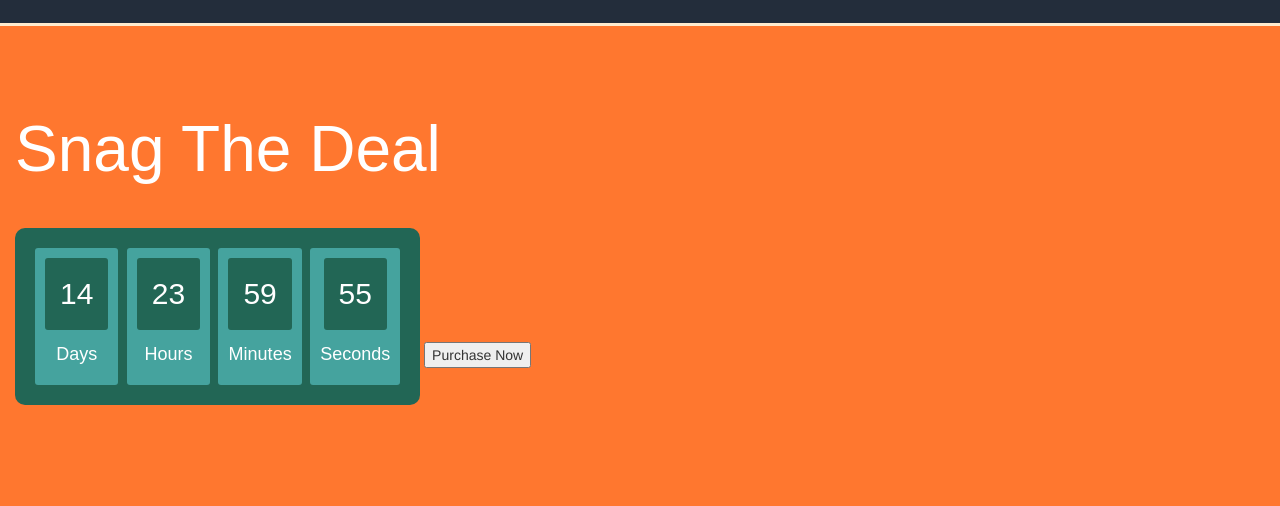
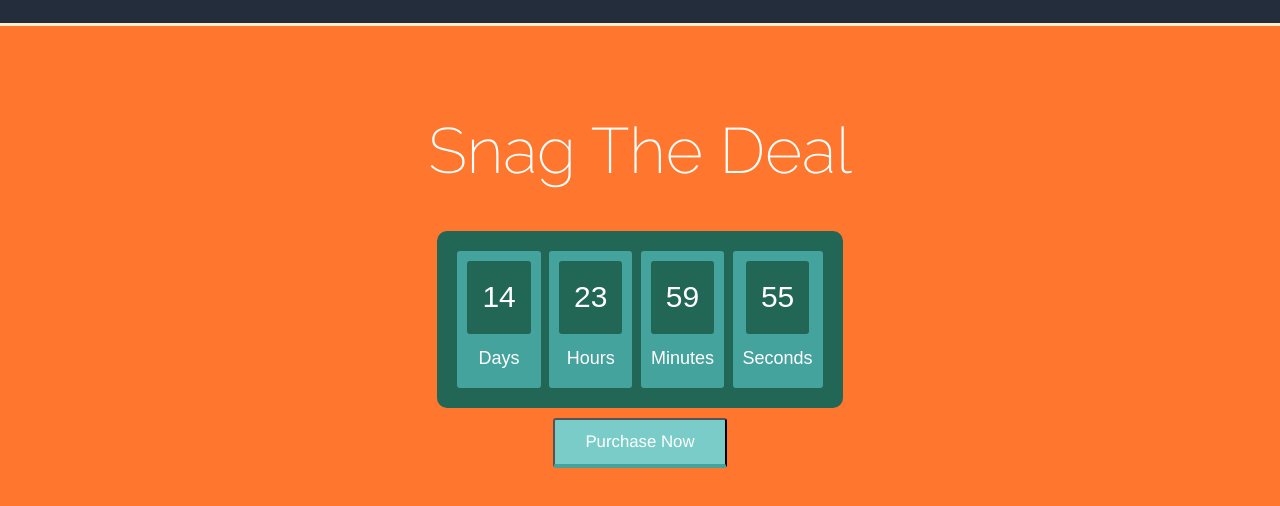
Before and after one commit to amose001/eMERGE_2016, a plain HTML site: page Snag/snag2.html in a window 1280 px wide. Shown: the part 66-572 px from the top of the page. Drawn offline with nearby package versions, Linux system fonts and the light colour scheme.

Commit message:
add final markup

```diff
--- a/Snag/snag2.html
+++ b/Snag/snag2.html
@@ -1,9 +1,12 @@
 <!DOCTYPE html>
 <html>
 <head>
+	<title>Snag - Deal Select</title>
 	<!-- For-Mobile-Apps -->
 	<meta name="viewport" content="width=device-width, initial-scale=1.0" />
 	<link href="https://maxcdn.bootstrapcdn.com/bootstrap/3.3.6/css/bootstrap.min.css" rel="stylesheet">
+	<link href='https://fonts.googleapis.com/css?family=Raleway:400,200|Josefin+Sans|Quicksand' rel='stylesheet' type='text/css'>
+
 
 	<!-- Style -->
 	<link href="css/stylesnag2.css" rel="stylesheet" type="text/css">
@@ -18,25 +21,20 @@
 			</div>
 	</nav>
 	<div class="container-fluid" id="main">
-
+		<div class="row text-center">
 			<h1>Snag The Deal</h1>
-     <div class="contact-form">
-	 <div class="signin">
-
+		</div>
+		<div class="row text-center">
 			<div id="clockdiv">
 				<div><span class="days"></span><div class="smalltext"><h4>Days</h4></div></div>
 				<div><span class="hours"></span><div class="smalltext"><h4>Hours</h4></div></div>
 				<div><span class="minutes"></span><div class="smalltext"><h4>Minutes</h4></div></div>
 				<div><span class="seconds"></span><div class="smalltext"><h4>Seconds</h4></div></div>
 			</div>
-
-
-         <input type="submit" value="Purchase Now" />
-
 		</div>
-	 </div>
+			<button type="submit" name="purch">Purchase Now</button>
 	</div>
 	<!--TIMER -->
-<script  src="js/countdown.js"></script>
+	<script src="js/countdown.js"></script>
 </body>
 </html>
```
Lines whose indentation alone changed are shown as unchanged.
